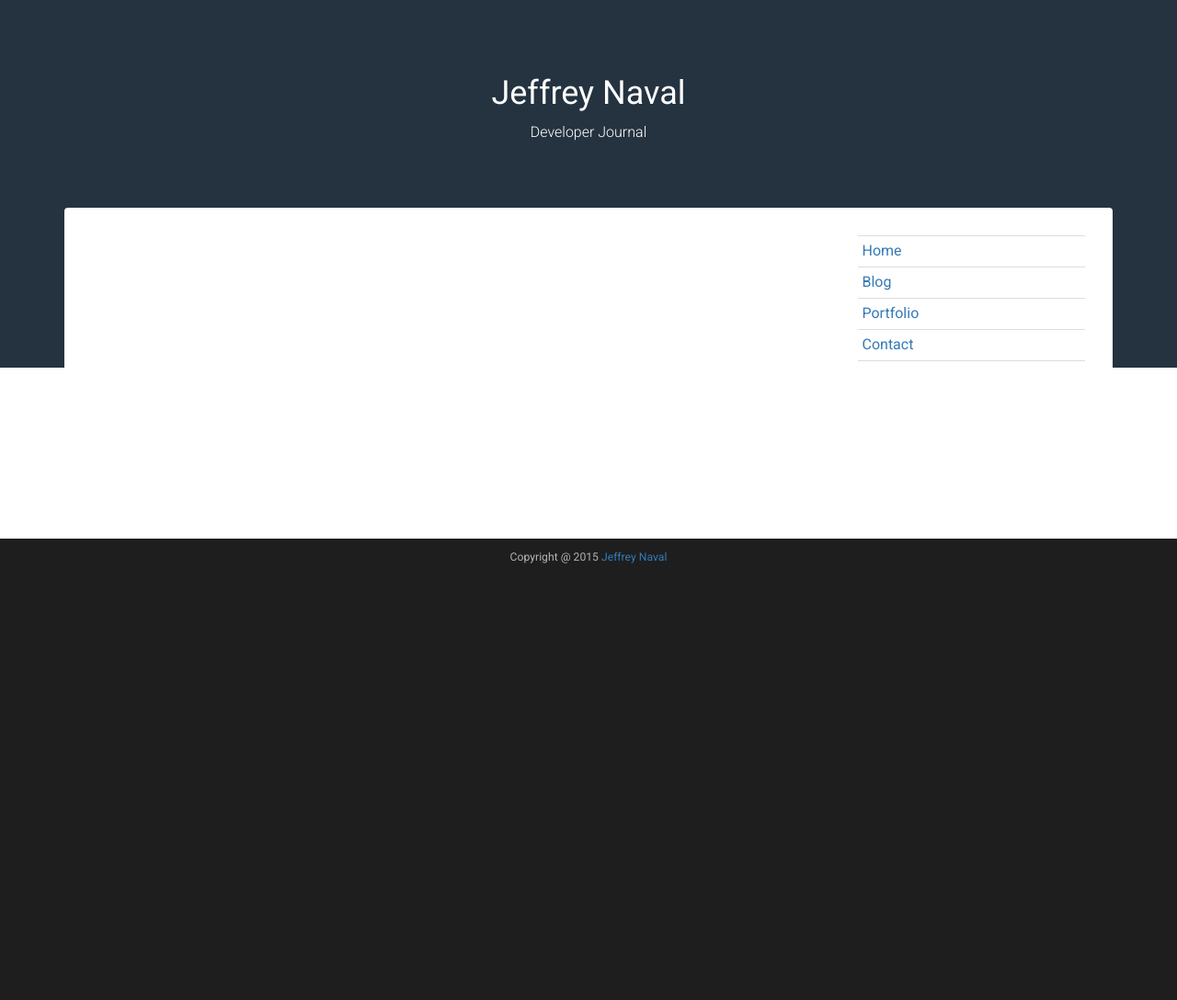
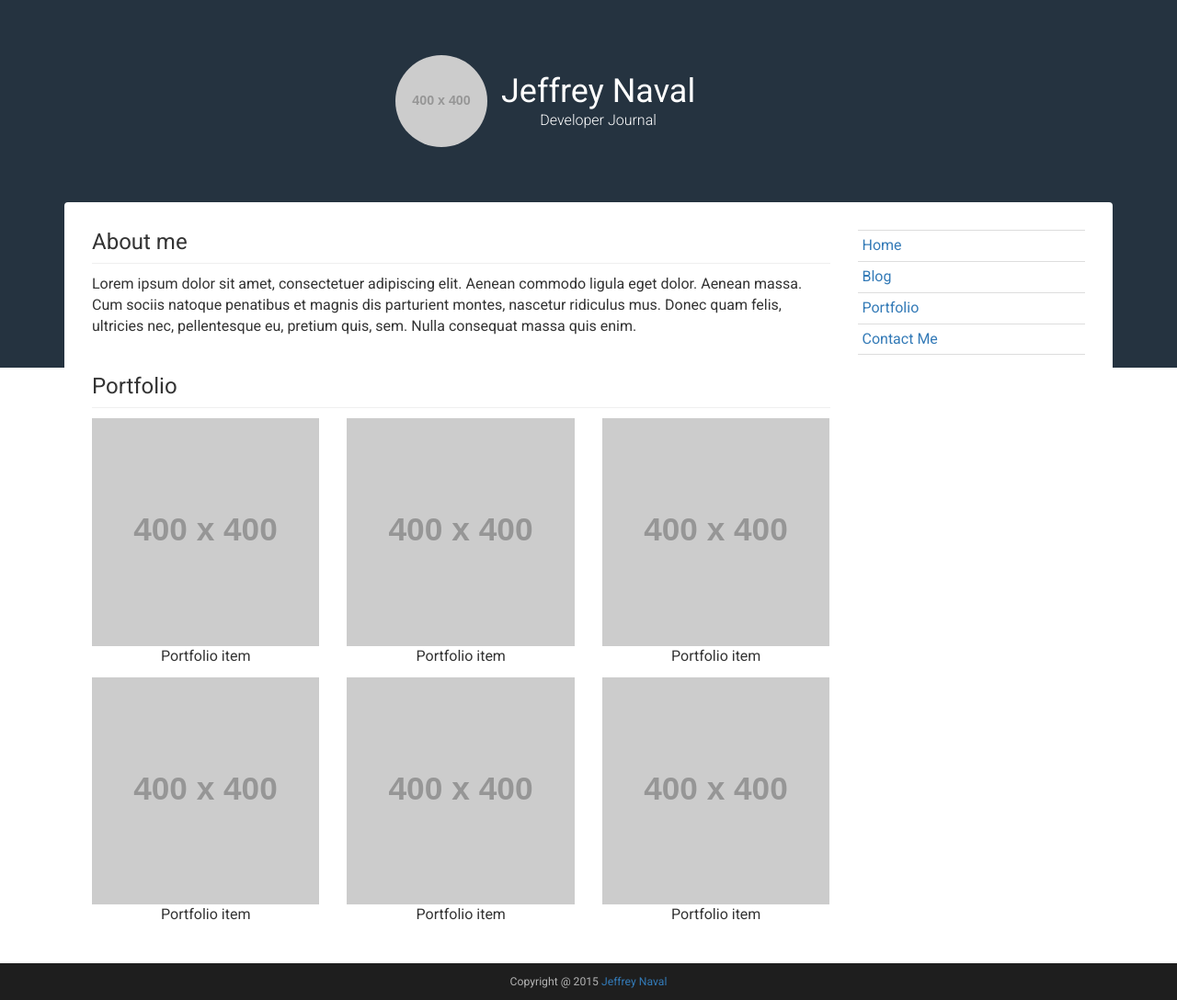
Before and after one commit to JeffreyNaval/jeffreynaval.github.io, a Jekyll site: the page built from index.html, in a window 1280 px wide. Shown: the whole page at 92% size. Built offline with Jekyll 4.4.1, drawn with Linux system fonts in a browser that asks for light colours; nearby versions of some CDN libraries; Markdown is read by kramdown in place of the engine named in the settings; before the commit the page ends 900 px from its top, so only the background shows below that.

Commit message:
layout update

```diff
--- /dev/null
+++ b/_includes/code_list.html
@@ -0,0 +1,23 @@
+<div class="box">
+    <div class="code-list">
+        <span class="devicons devicons-php" title="PHP"></span>
+        <span class="devicons devicons-laravel" title="Laravel"></span>
+        <span class="devicons devicons-codeigniter" title="CodeIgniter"></span>
+        <span class="devicons devicons-java" title="Java"></span>
+        <span class="devicons devicons-mysql" title="MySQL"></span>
+        <span class="devicons devicons-git" title="Git"></span>
+        <span class="devicons devicons-css3" title="CSS3"></span>
+        <span class="devicons devicons-html5" title="HTML5"></span>
+        <span class="devicons devicons-javascript" title="Javascript"></span>
+        <span class="devicons devicons-sass" title="Sass"></span>
+        <span class="devicons devicons-bootstrap" title="Bootstrap"></span>
+        <span class="devicons devicons-npm" title="npm"></span>
+        <span class="devicons devicons-gulp" title="Gulp"></span>
+        <span class="devicons devicons-grunt" title="Grunt"></span>
+        <span class="devicons devicons-yeoman" title="Yeoman"></span>
+        <span class="devicons devicons-bower" title="Bower"></span>
+        <span class="devicons devicons-wordpress" title="Wordpress"></span>
+        <span class="devicons devicons-jekyll_small" title="Jekyll"></span>
+        <span class="devicons devicons-composer" title="Composer"></span>
+    </div>
+</div>
--- a/_includes/header.html
+++ b/_includes/header.html
@@ -10,6 +10,9 @@
     <link rel="stylesheet" type="text/css" href="/assets/css/syntax/monokai.css">
     <link rel="stylesheet" type="text/css" href="/assets/css/main.css">
 
+    <!-- Devicons -->
+    <link href='//cdn.jsdelivr.net/devicons/1.8.0/css/devicons.min.css' rel='stylesheet'>
+
     <!-- HTML5 shim and Respond.js for IE8 support of HTML5 elements and media queries -->
     <!-- WARNING: Respond.js doesn't work if you view the page via file:// -->
     <!--[if lt IE 9]>
--- a/_includes/sidebar_menu.html
+++ b/_includes/sidebar_menu.html
@@ -3,6 +3,6 @@
         <li><a href="/">Home</a></li>
         <li><a href="/blog/">Blog</a></li>
         <li><a href="/#portfolio">Portfolio</a></li>
-        <li><a href="#" class="contact">Contact</a></li>
+        <li><a href="#" class="contact">Contact Me</a></li>
     </ul>
 </div>
--- a/_layouts/default.html
+++ b/_layouts/default.html
@@ -16,6 +16,7 @@
                     <aside class="sidebar hidden-xs">
                         {% include sidebar_profile.html %}
                         {% include sidebar_menu.html %}
+                        {% include code_list.html %}
                     </aside>
                 </div>
             </div>
--- a/_layouts/home.html
+++ b/_layouts/home.html
@@ -3,9 +3,14 @@
 <div class="headline-bg"></div>
 
 <section class="home-section over-headline-bg">
-    <div class="title container text-center">
-        <h2 class="main-title">{{ page.title }}</h2>
-        <p class="sub-title">{{ page.description }}</p>
+    <div class="heading container text-center clearfix">
+        <div class="picture">
+            <img src="http://dummyimage.com/400x400/4d494d/686a82.gif&amp;text=Profile" alt="{{ site.name }}">
+        </div>
+        <div class="wrap">
+            <h2 class="title">{{ page.title }}</h2>
+            <p class="sub-title">{{ page.description }}</p>
+        </div>
     </div>
 
     <div class="home-container container">
@@ -19,6 +24,7 @@
                 <div class="col-sm-4 col-md-3">
                     <aside class="sidebar hidden-xs">
                         {% include sidebar_menu.html %}
+                        {% include code_list.html %}
                     </aside>
                 </div>
             </div>
--- a/contact/index.html
+++ /dev/null
@@ -1,5 +0,0 @@
----
-title: Contact
----
-
-Comming Soon
--- a/index.html
+++ b/index.html
@@ -3,3 +3,65 @@ layout: home
 title: Jeffrey Naval
 description: Developer Journal
 ---
+
+<h2>About me</h2>
+<p>Lorem ipsum dolor sit amet, consectetuer adipiscing elit. Aenean commodo ligula eget dolor. Aenean massa. Cum sociis natoque penatibus et magnis dis parturient montes, nascetur ridiculus mus. Donec quam felis, ultricies nec, pellentesque eu, pretium quis, sem. Nulla consequat massa quis enim.</p>
+
+<h2 id="portfolio">Portfolio</h2>
+
+<div class="row portfolio-list">
+    <div class="col-sm-4">
+        <div class="portfolio-item">
+            <div class="thumb">
+                <img src="http://dummyimage.com/400x400/4d494d/686a82.gif&amp;text=Item" alt="Portfolio Title">
+            </div>
+            <p class="text-center">Portfolio item</p>
+        </div>
+    </div>
+
+    <div class="col-sm-4">
+        <div class="portfolio-item">
+            <div class="thumb">
+                <img src="http://dummyimage.com/400x400/4d494d/686a82.gif&amp;text=Item" alt="Portfolio Title">
+            </div>
+            <p class="text-center">Portfolio item</p>
+        </div>
+    </div>
+
+    <div class="col-sm-4">
+        <div class="portfolio-item">
+            <div class="thumb">
+                <img src="http://dummyimage.com/400x400/4d494d/686a82.gif&amp;text=Item" alt="Portfolio Title">
+            </div>
+            <p class="text-center">Portfolio item</p>
+        </div>
+    </div>
+
+    <div class="col-sm-4">
+        <div class="portfolio-item">
+            <div class="thumb">
+                <img src="http://dummyimage.com/400x400/4d494d/686a82.gif&amp;text=Item" alt="Portfolio Title">
+            </div>
+            <p class="text-center">Portfolio item</p>
+        </div>
+    </div>
+
+    <div class="col-sm-4">
+        <div class="portfolio-item">
+            <div class="thumb">
+                <img src="http://dummyimage.com/400x400/4d494d/686a82.gif&amp;text=Item" alt="Portfolio Title">
+            </div>
+            <p class="text-center">Portfolio item</p>
+        </div>
+    </div>
+
+    <div class="col-sm-4">
+        <div class="portfolio-item">
+            <div class="thumb">
+                <img src="http://dummyimage.com/400x400/4d494d/686a82.gif&amp;text=Item" alt="Portfolio Title">
+            </div>
+            <p class="text-center">Portfolio item</p>
+        </div>
+    </div>
+
+</div>
--- a/src/sass/main.scss
+++ b/src/sass/main.scss
@@ -13,12 +13,14 @@ $font-size-h3: 20px;
 @import "font-awesome";
 
 // Partials
+@import "partials/base";
 @import "partials/markdown";
 @import "partials/header";
-
 @import "partials/headline";
 @import "partials/single";
+@import "partials/blogs";
 @import "partials/home";
+@import "partials/portfolio";
 @import "partials/sidebar";
 
 @import "partials/footer";
--- a/src/sass/partials/_base.scss
+++ b/src/sass/partials/_base.scss
@@ -0,0 +1,3 @@
+.devicons {
+    font-size: 49px;
+}
--- /dev/null
+++ b/src/sass/partials/_portfolio.scss
@@ -0,0 +1,5 @@
+.portfolio-item {
+    img {
+        width: 100%;
+    }
+}
--- a/src/sass/partials/_single.scss
+++ b/src/sass/partials/_single.scss
@@ -5,13 +5,15 @@
 
     .title {
         font-size: 36px;
-        margin-bottom: 60px;
-        margin-top: 0;
+        margin: 0;
         color: #fff;
         font-weight: 300;
     }
 }
 
+.single-container {
+    margin-top: 60px;
+}
 .single-container-inner {
     margin: 0 auto;
     background: #fff;
```
Also changed, not shown: src/sass/partials/_blogs.scss (added, +10 -0 lines), src/sass/partials/_home.scss (+32 -10 lines), src/sass/partials/_sidebar.scss (+8 -0 lines), assets/css/main.css.
